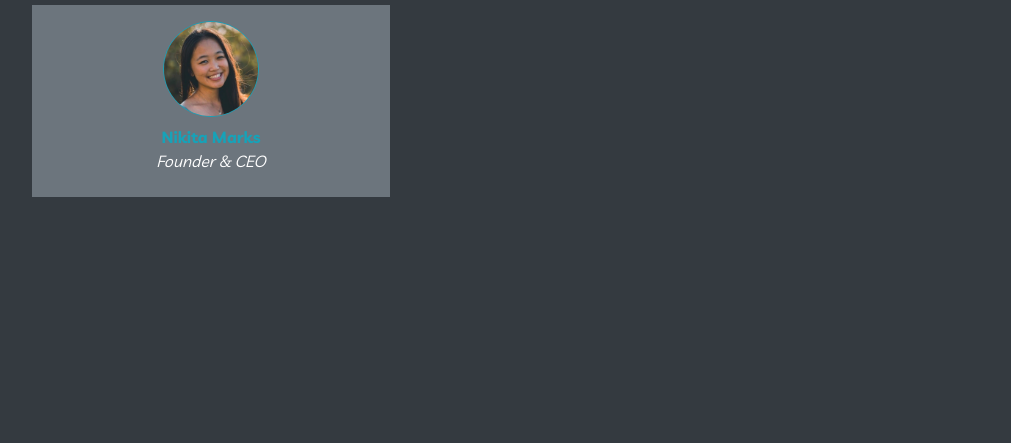
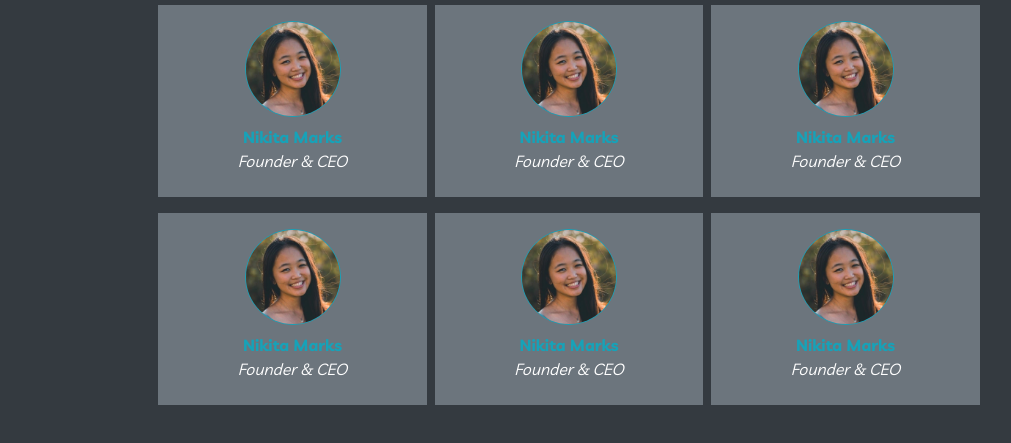
Before and after one commit to udilbar/meet-the-directors, a plain HTML site: page index.html in a window 1280 px wide. Shown: the part 113-556 px from the top of the page, without its empty margins (71-1082 px from the left). Drawn offline with Linux system fonts and the light colour scheme.

Commit message:
Add some styles

```diff
--- a/index.html
+++ b/index.html
@@ -1,5 +1,6 @@
 <!DOCTYPE html>
 <html lang="en">
+
 <head>
   <meta charset="UTF-8">
   <meta name="viewport" content="width=device-width, initial-scale=1.0">
@@ -8,13 +9,51 @@
   <link href="https://fonts.googleapis.com/css2?family=Livvic:wght@400;700&display=swap" rel="stylesheet">
   <link rel="stylesheet" href="css/styles.css">
 </head>
+
 <body class="bg-dark">
   <main>
     <div class="container p-5 text-white">
       <h2 class="font-weight-bold text-center pb-4">Meet the directors</h2>
-      <ul class="row list-unstyled">
-        <li class="col-4 p-3 d-flex flex-column justify-content-center align-items-center bg-secondary">
-          <img class="d-inline-block border border-info rounded-circle" src="img/avatar-nikita.jpg" alt="Nikita Marks, founder" width="96" height="96">
+      <ul class="row list-unstyled justify-content-center align-items-center">
+        <li
+          class="col-12 col-sm-4 ml-1 mr-1 col-md-3 col-lg-3 mb-3 p-3 d-flex flex-column justify-content-center align-items-center bg-secondary">
+          <img class="d-inline-block border border-info rounded-circle" src="img/avatar-nikita.jpg"
+            alt="Nikita Marks, founder" width="96" height="96">
+          <p class="text-info font-weight-bolder mt-2 mb-0">Nikita Marks</p>
+          <p class="mt-0 mb-2 font-italic">Founder & CEO</p>
+        </li>
+        <li
+          class="col-12 col-sm-4 ml-1 mr-1 col-md-3 col-lg-3 mb-3 p-3 d-flex flex-column justify-content-center align-items-center bg-secondary">
+          <img class="d-inline-block border border-info rounded-circle" src="img/avatar-nikita.jpg"
+            alt="Nikita Marks, founder" width="96" height="96">
+          <p class="text-info font-weight-bolder mt-2 mb-0">Nikita Marks</p>
+          <p class="mt-0 mb-2 font-italic">Founder & CEO</p>
+        </li>
+        <li
+          class="col-12 col-sm-4 ml-1 mr-1 col-md-3 col-lg-3 mb-3 p-3 d-flex flex-column justify-content-center align-items-center bg-secondary">
+          <img class="d-inline-block border border-info rounded-circle" src="img/avatar-nikita.jpg"
+            alt="Nikita Marks, founder" width="96" height="96">
+          <p class="text-info font-weight-bolder mt-2 mb-0">Nikita Marks</p>
+          <p class="mt-0 mb-2 font-italic">Founder & CEO</p>
+        </li>
+        <li
+          class="col-12 col-sm-4 ml-1 mr-1 col-md-3 col-lg-3 mb-3 p-3 d-flex flex-column justify-content-center align-items-center bg-secondary">
+          <img class="d-inline-block border border-info rounded-circle" src="img/avatar-nikita.jpg"
+            alt="Nikita Marks, founder" width="96" height="96">
+          <p class="text-info font-weight-bolder mt-2 mb-0">Nikita Marks</p>
+          <p class="mt-0 mb-2 font-italic">Founder & CEO</p>
+        </li>
+        <li
+          class="col-12 col-sm-4 ml-1 mr-1 col-md-3 col-lg-3 mb-3 p-3 d-flex flex-column justify-content-center align-items-center bg-secondary">
+          <img class="d-inline-block border border-info rounded-circle" src="img/avatar-nikita.jpg"
+            alt="Nikita Marks, founder" width="96" height="96">
+          <p class="text-info font-weight-bolder mt-2 mb-0">Nikita Marks</p>
+          <p class="mt-0 mb-2 font-italic">Founder & CEO</p>
+        </li>
+        <li
+          class="col-12 col-sm-4 ml-1 mr-1 col-md-3 col-lg-3 mb-3 p-3 d-flex flex-column justify-content-center align-items-center bg-secondary">
+          <img class="d-inline-block border border-info rounded-circle" src="img/avatar-nikita.jpg"
+            alt="Nikita Marks, founder" width="96" height="96">
           <p class="text-info font-weight-bolder mt-2 mb-0">Nikita Marks</p>
           <p class="mt-0 mb-2 font-italic">Founder & CEO</p>
         </li>
@@ -26,4 +65,5 @@
   <script src="js/bootstrap.bundle.min.js"></script>
   <script src="js/scripts.js"></script>
 </body>
+
 </html>
```
